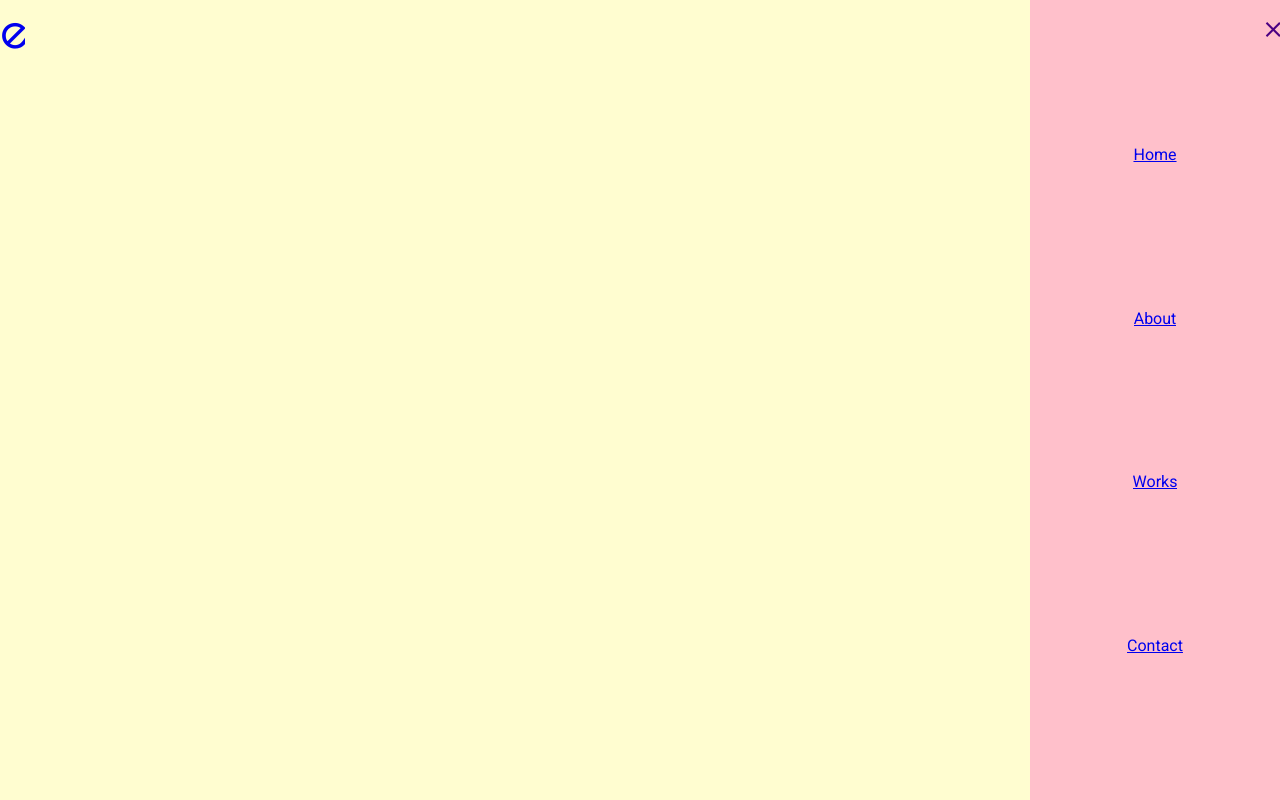
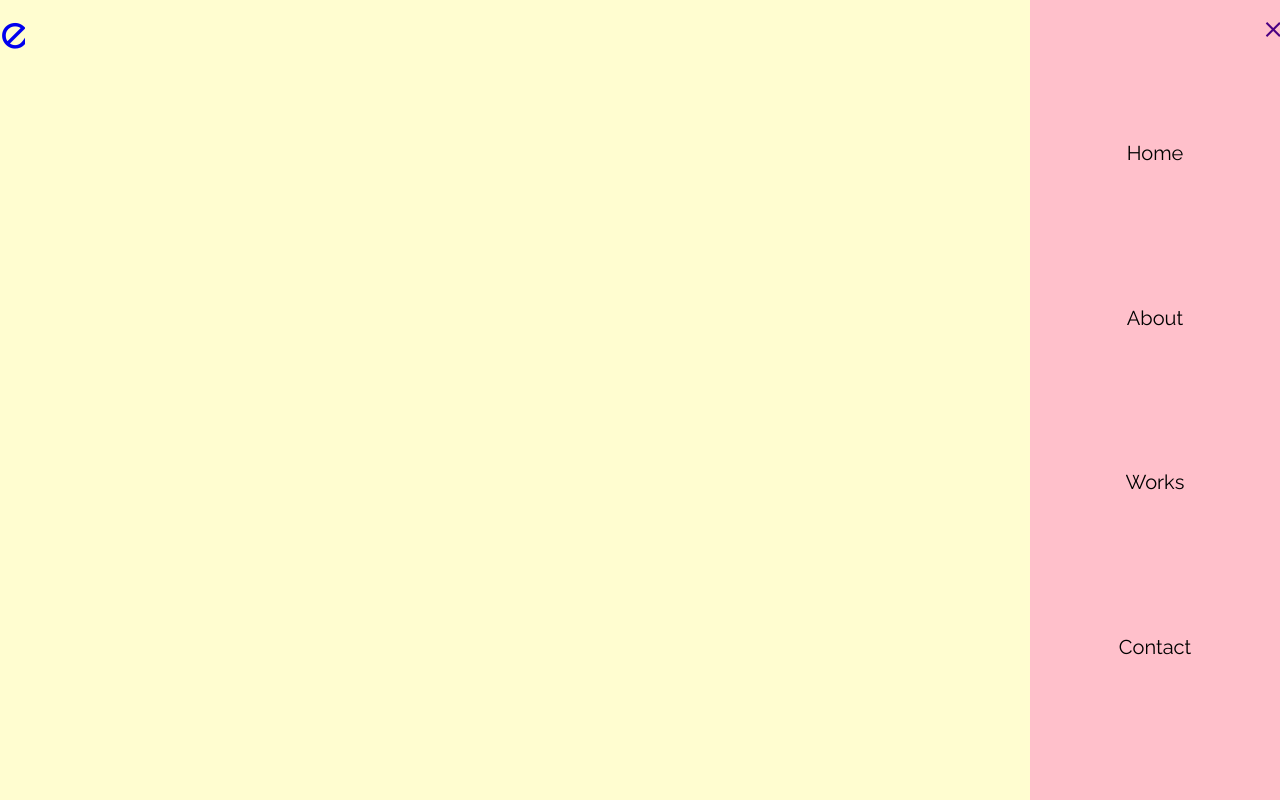
Before and after one commit to Emi691/Portfolio, a React (Create React App) app: page / in a window 1280 px wide. Built offline with nearby package versions, Linux system fonts and the light colour scheme.

Commit message:
styles link text

```diff
--- a/src/components/navigation/side.scss
+++ b/src/components/navigation/side.scss
@@ -16,6 +16,15 @@
         flex-direction: column;
         justify-content: space-evenly;
         align-items: center;
+
+        > *{
+            a {
+                color: black;
+                font-family: 'Raleway', sans-serif;
+                text-decoration: none;
+                font-size: 20px;
+            }
+        }
     }
 
     &.active {
```
